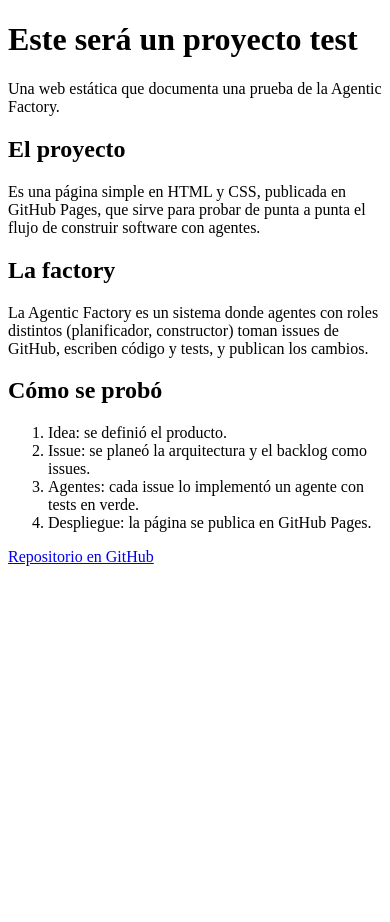
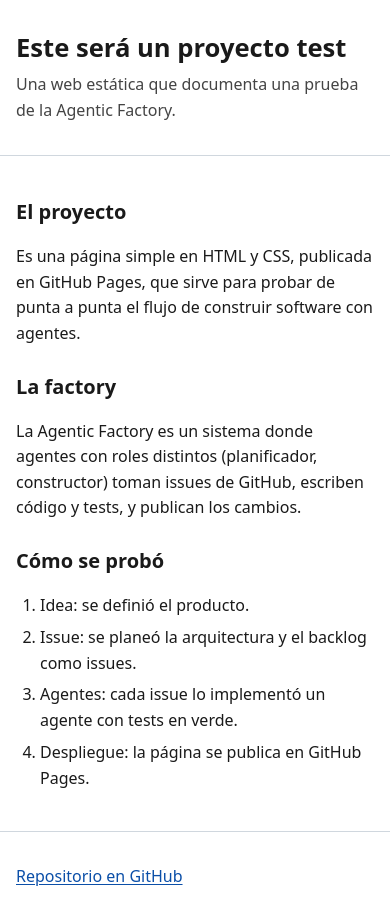
Before and after one commit to MoiBaldenegro/este-sera-un-proyecto-test-estamos, a website: page site/index.html in a window 390 px wide. Before the commit the page ends 844 px from the top, so only its background shows below. Drawn offline with Linux system fonts and the light colour scheme.

Commit message:
Estilos CSS responsive y accesibles (#6)

```diff
--- /dev/null
+++ b/site/css/styles.css
@@ -0,0 +1,23 @@
+:root{--fg:#1a1a1a;--bg:#fff;--muted:#444;--accent:#0b4fa8;--border:#d0d7de;--soft:#f3f6fa}
+*,*::before,*::after{box-sizing:border-box}
+html{font-size:100%;-webkit-text-size-adjust:100%}
+body{margin:0;font-family:system-ui,-apple-system,"Segoe UI",Roboto,sans-serif;line-height:1.6;color:var(--fg);background:var(--bg);overflow-wrap:break-word}
+header,main,footer{max-width:42rem;margin:0 auto;padding:1rem}
+header{padding-top:2rem;border-bottom:1px solid var(--border)}
+h1{font-size:1.6rem;line-height:1.25;margin:0 0 .5rem}
+h2{font-size:1.25rem;margin:1.5rem 0 .5rem}
+header p{color:var(--muted);margin:0 0 1rem}
+section{margin-bottom:1.5rem}
+ol{padding-left:1.5rem}
+li{margin-bottom:.4rem}
+a{color:var(--accent);text-underline-offset:.15em}
+a:hover{text-decoration-thickness:2px}
+a:focus-visible{outline:3px solid var(--accent);outline-offset:2px}
+footer{border-top:1px solid var(--border);color:var(--muted)}
+@media (min-width:768px){
+  body{font-size:1.125rem}
+  header,main,footer{padding-left:2rem;padding-right:2rem}
+  h1{font-size:2.25rem}
+  h2{font-size:1.5rem}
+}
+@media (prefers-reduced-motion:reduce){*{transition:none!important;animation:none!important}}
--- a/site/index.html
+++ b/site/index.html
@@ -4,6 +4,7 @@
   <meta charset="utf-8">
   <meta name="viewport" content="width=device-width, initial-scale=1">
   <title>Este será un proyecto test</title>
+  <link rel="stylesheet" href="css/styles.css">
 </head>
 <body>
   <header>
```
Also changed, not shown: tests/site.test.js (+9 -0 lines), .factory/handoff.md, .factory/memory.md.
